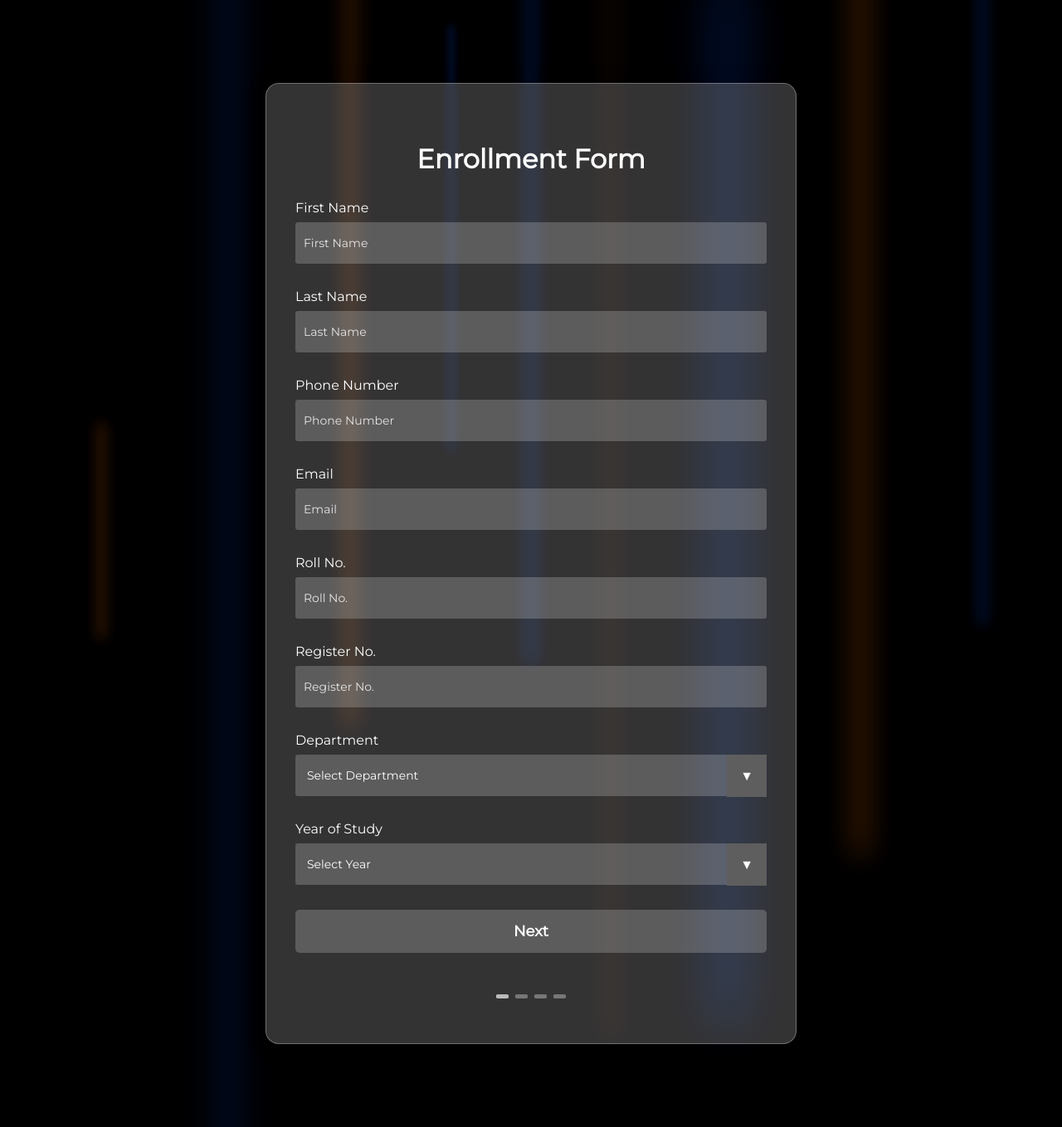
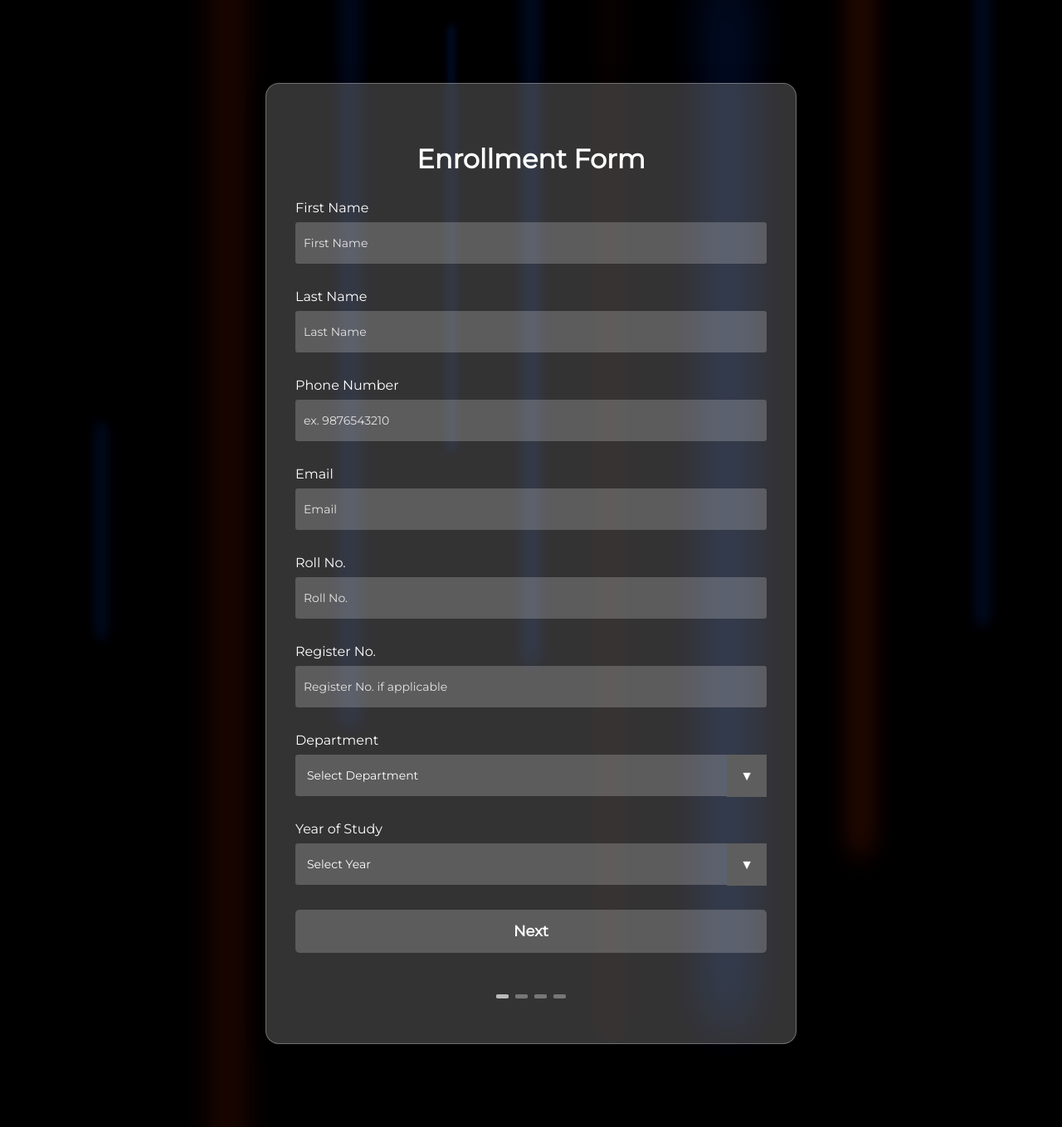
Before and after one commit to krithika117/club-enrollment-and-tracking-system-fe, a PHP site: page /pages/form.html in a window 1280 px wide. Shown: the whole page at 83% size. Run offline with PHP 8.4, Linux system fonts and the light colour scheme.

Commit message:
form design changes

```diff
--- a/pages/form.html
+++ b/pages/form.html
@@ -13,9 +13,9 @@
   <div class='light x1'></div>
   <div class='light1 x2'></div>
   <div class='light x3'></div>
-  <div class='light1 x4'></div>
-  <div class='light x5'></div>
-  <div class='light1 x6'></div>
+  <div class='light x4'></div>
+  <div class='light1 x5'></div>
+  <div class='light x6'></div>
   <div class='light x7'></div>
   <div class='light1 x8'></div>
   <div class='light x9'></div>
@@ -35,7 +35,7 @@
       Female<input type="radio" id="female" /> -->
 
       <label for="phoneNumber">Phone Number</label>
-      <input type="text" placeholder="Phone Number" id="phoneNumber" size="10" />
+      <input type="text" placeholder="ex. 9876543210" id="phoneNumber" size="10" />
 
       <label for="email">Email</label>
       <input type="email" placeholder="Email" id="email" />
@@ -44,12 +44,12 @@
       <input type="text" placeholder="Roll No." id="rollNo" size="7" />
 
       <label for="regNo">Register No.</label>
-      <input type="text" placeholder="Register No." id="regNo" size="12" />
+      <input type="text" placeholder="Register No. if applicable" id="regNo" size="12" />
 
       <label for="department">Department</label>
       <div class="select">
         <select>
-          <option value="" disabled selected>Select Department</option>
+          <option value="" selected hidden disabled>Select Department</option>
           <option value="CSE">CSE</option>
           <option value="ECE">ECE</option>
           <option value="EEE">EEE</option>
@@ -60,7 +60,7 @@
       <label for="yearOfStudy">Year of Study</label>
       <div class="select">
         <select>
-          <option value="" disabled selected>Select Year</option>
+          <option value="" disabled hidden selected>Select Year</option>
           <option value="I">I</option>
           <option value="II">II</option>
           <option value="III">III</option>
--- a/style/form.css
+++ b/style/form.css
@@ -8,7 +8,7 @@
 }
 
 body {
-    background-color: rgb(0, 0, 0);
+    background-color: #000;
     margin: 0;
     /* height: 100vh; */
     font-weight: 100;
@@ -38,9 +38,9 @@ body {
     width: 0px;
     opacity: .8;
     background-color: white;
-    box-shadow: #d56102 0px 0px 20px 2px;
+    box-shadow: #d53002 0px 0px 20px 2px;
     opacity: 0;
-    top: 140vh;
+    top: 180vh;
     bottom: 0px;
     left: 0px;
     right: 0px;
@@ -493,11 +493,12 @@ select {
     font-weight: 300;
 
 }
+
 input:-webkit-autofill,
 input:-webkit-autofill:hover,
 input:-webkit-autofill:focus,
-input:-webkit-autofill:active{
-    -webkit-box-shadow: 0 0 0 30px  rgba(78, 75, 75) inset;
+input:-webkit-autofill:active {
+    -webkit-box-shadow: 0 0 0 30px rgba(78, 75, 75) inset;
     -webkit-text-fill-color: white !important;
 
 
@@ -538,7 +539,8 @@ option {
 }
 
 /* Mark input boxes that gets an error on validation: */
-input.invalid {
+input.invalid,
+select:required:invalid {
     background-color: #ffdddd6d;
 }
 
```
Lines whose indentation alone changed are shown as unchanged.
